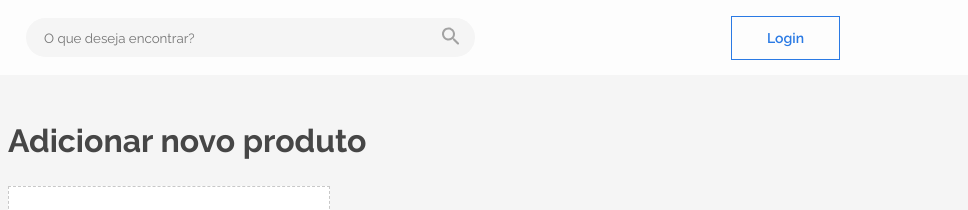
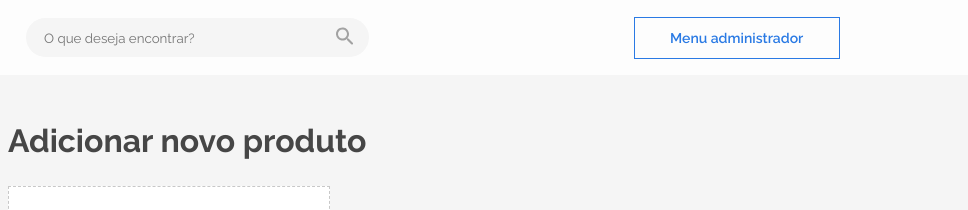
Before and after one commit to camilaAndraderk/AluraGeek-Challenge, a plain HTML site: page pages/produto-adicionar.html in a window 1280 px wide. Shown: the top 210 px of the page, 312-1280 px from the left. Drawn offline with Linux system fonts and the light colour scheme.

Commit message:
Adicionando botão de menu administrador

```diff
--- a/assets/css/barra-pesquisa.css
+++ b/assets/css/barra-pesquisa.css
@@ -1,11 +1,12 @@
 .barra-pesquisa{
     background: #F5F5F5;
-    width: 45%;
-    margin-right: 25%;
+    width: 67%;
+    margin-right: 10%;
     display: flex;
     padding: 8px 16px;
     border-radius: 20px;
     z-index: 2;
+    box-sizing: border-box;
 }
 
 .barra-pesquisa__input{
@@ -61,14 +62,6 @@
 }
 
 
-@media (max-width: 768px){
-    .barra-pesquisa{
-        margin-right: 10%;
-    }
-
-}
-
-
 @media (max-width: 500px){
     .barra-pesquisa{
         display: none;
--- a/assets/css/produto-adicionar.css
+++ b/assets/css/produto-adicionar.css
@@ -1,3 +1,11 @@
+.cabecalho__botao--login,
+.cabecalho__botao--sair{
+    display: none;
+}
+.cabecalho__botao__menu{
+    display: block;
+}
+
 .conteudo{
     background-color: var(--cor-fundo-cinza);
     display: flex;
--- a/assets/css/style.css
+++ b/assets/css/style.css
@@ -58,12 +58,22 @@ html{
     position: relative;
 }
 
+.cabecalho__principal__secao{
+    display: flex;
+    width: 60%;
+}
+
 .cabecalho__botao:hover{
     transform: scale(1.05);
 }
 
-.cabecalho__botao--logout{
+.cabecalho__botao--logout,
+.cabecalho__botao__menu{
     display: none;
+}
+
+.cabecalho__botao__menu{
+    min-width: 134px;
 }
 
 .rodape{
--- a/assets/js/cabecalho.js
+++ b/assets/js/cabecalho.js
@@ -1,6 +1,7 @@
 export function criarCabecalho(){
     const cabecalho =
                         `<div class="cabecalho__principal">
+                            <section class="cabecalho__principal__secao">
                                 <a href="./index.html" class="logo logo-principal">
                                     <img src="../assets/img/Vector-logo.svg" alt="Logo da loja" class="logo__img" loading="lazy">
                                     <h1 class="logo__titulo">
@@ -14,9 +15,11 @@ export function criarCabecalho(){
                                         <img src="../assets/img/Vector-lupa.svg" alt="Lupa para pesquisar" class="barra-pesquisa__imagem" loading="lazy">
                                     </button>
                                 </form>
+                            </section>
                             <div class="cabecalho__botao">
                                 <a href="./login.html" class="botao botao2 cabecalho__botao--login">Login</a>
                                 <a href="./index.html" class="botao botao2 cabecalho__botao--logout">Sair</a>
+                                <a href="./produtos-home.html" class="botao botao2 cabecalho__botao__menu">Menu administrador</a>
                             </div>
                             <span class="lupa-individual">
                                 <img src="../assets/img/Vector-lupa-principal.svg" alt="Lupa de pesquisa" class="lupa-individual__lupa" loading="lazy">
```
Lines whose indentation alone changed are shown as unchanged.
